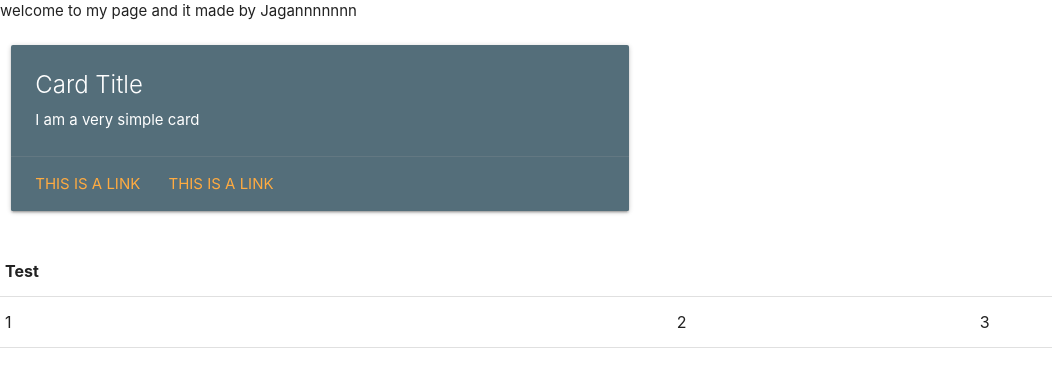
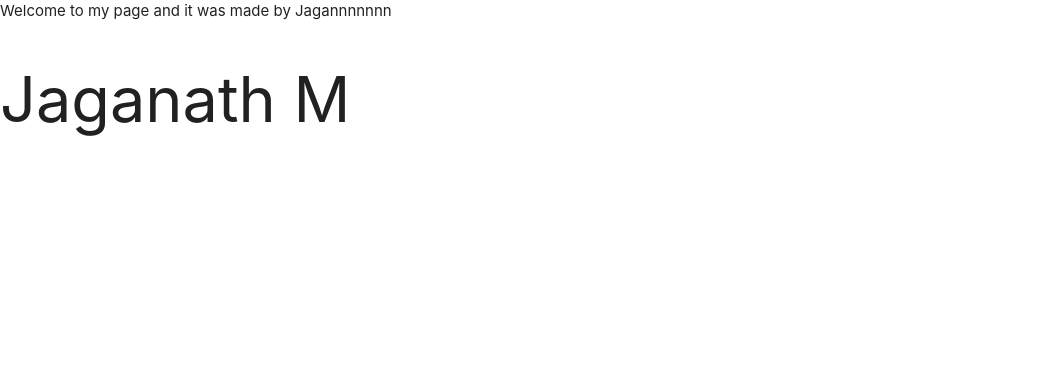
Before and after one commit to JaganSiva/jaganathm, a plain HTML site: page index.html in a window 1280 px wide. Shown: the whole page, without its empty margins (0-1052 px from the left). Drawn offline with nearby package versions, Linux system fonts and the light colour scheme.

Commit message:
Update index.html

```diff
--- a/index.html
+++ b/index.html
@@ -9,33 +9,10 @@
 </head>
 
    <body>
-  <p>welcome to my page and it made by Jagannnnnnn</p>
+  <p> Welcome to my page and it was made by Jagannnnnnn</p>
+      <h1>Jaganath M</h1>
 
-  <div class="row">
-    <div class="col s12 m6">
-      <div class="card blue-grey darken-1">
-        <div class="card-content white-text">
-          <span class="card-title">Card Title</span>
-          <p>I am a very simple card</p>
-        </div>
-        <div class="card-action">
-          <a href="#">This is a link</a>
-          <a href="#">This is a link</a>
-        </div>
-      </div>
-    </div>
-  </div>
 
-      <table>
-         <th>
-            Test
-         </th>
-         <tr>
-            <td>1</td>
-            <td>2</td>
-            <td>3</td>
-         </tr>
-      </table>
 
 </body>
 
```
